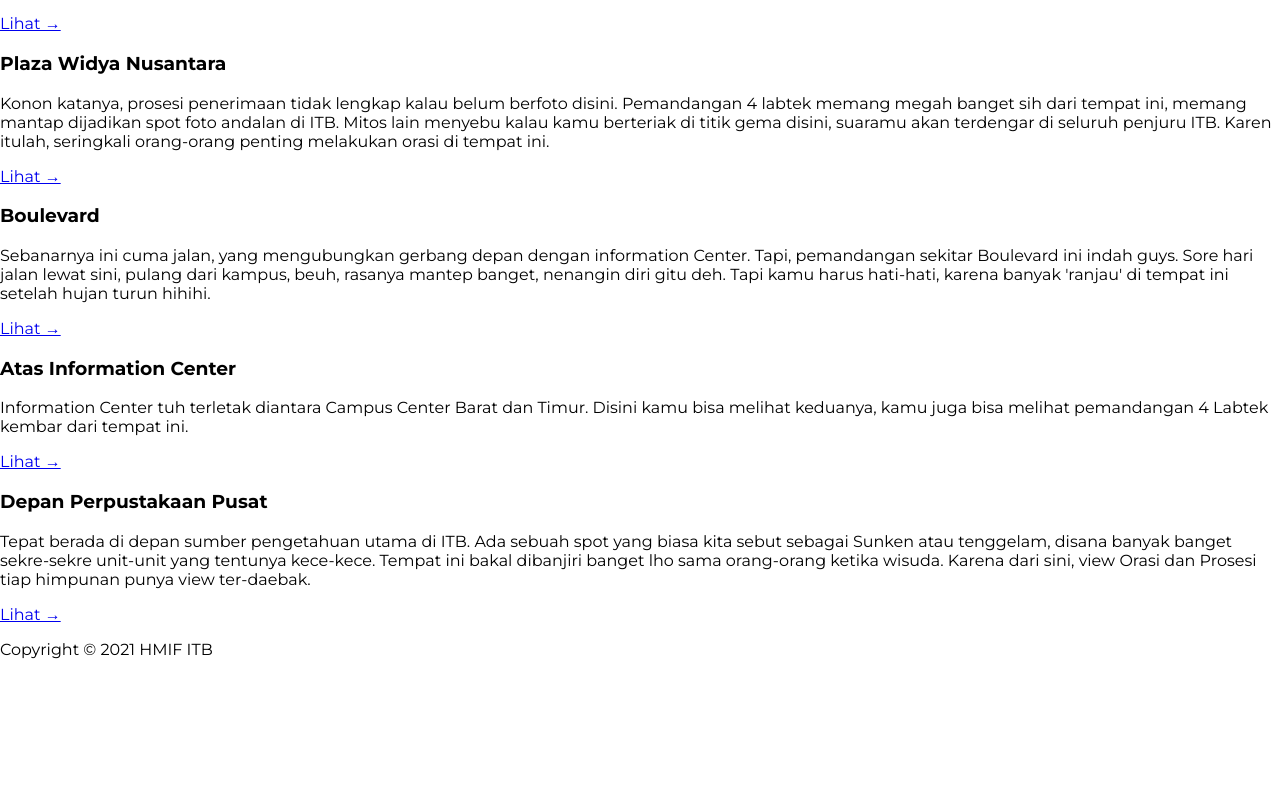
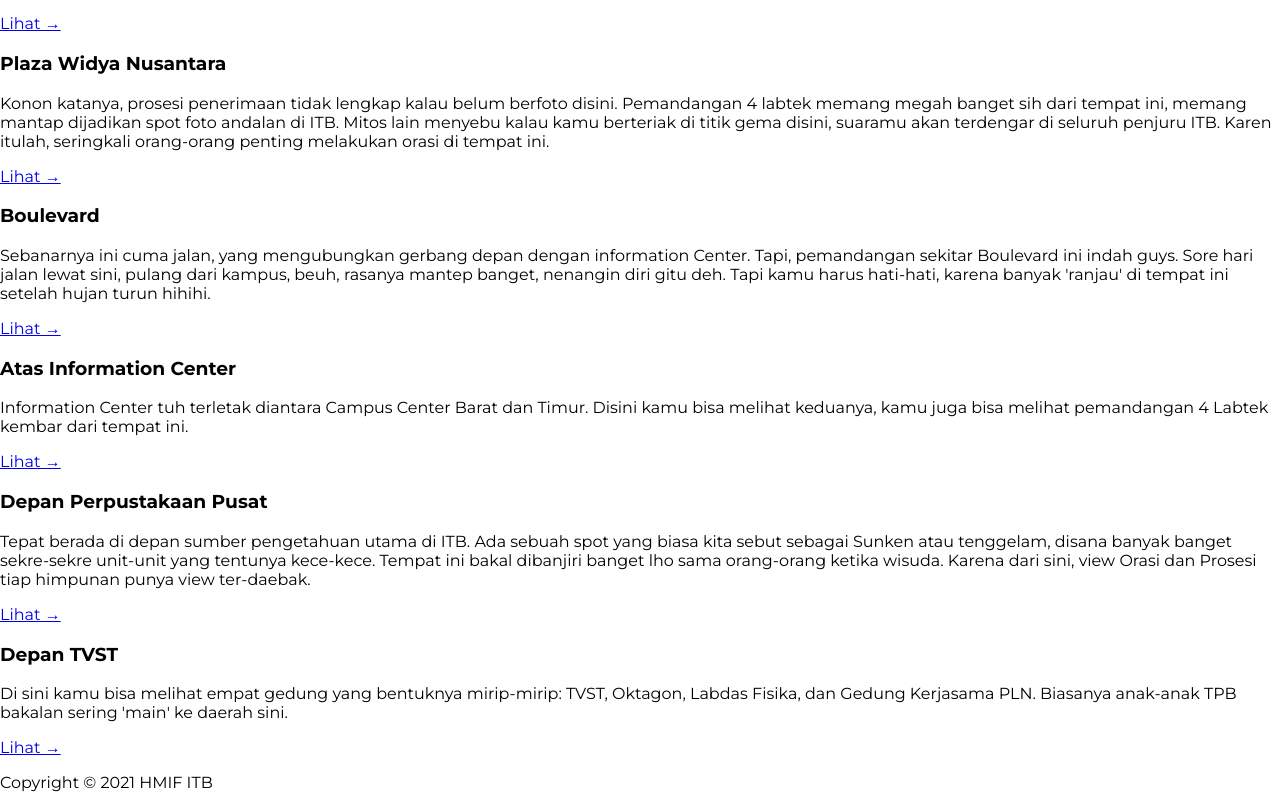
Before and after one commit to hmif-itb/labtek-v, a Next.js app: page / in a window 1280 px wide. Shown: the part 1948-2740 px from the top of the page. Before the commit the page ends 2607 px from the top, so only its background shows below. Built offline with nearby package versions, Linux system fonts and the light colour scheme; no server answers.

Commit message:
Use shader flat, add TVST

```diff
--- a/data.js
+++ b/data.js
@@ -130,4 +130,11 @@ module.exports = [
       "Tepat berada di depan sumber pengetahuan utama di ITB. Ada sebuah spot yang biasa kita sebut sebagai Sunken atau tenggelam, disana banyak banget sekre-sekre unit-unit yang tentunya kece-kece. Tempat ini bakal dibanjiri banget lho sama orang-orang ketika wisuda. Karena dari sini, view Orasi dan Prosesi tiap himpunan punya view ter-daebak.",
     src: "/360/depanperpus.jpg",
   },
+  {
+    slug: "depan-tvst",
+    title: "Depan TVST",
+    body:
+      "Di sini kamu bisa melihat empat gedung yang bentuknya mirip-mirip: TVST, Oktagon, Labdas Fisika, dan Gedung Kerjasama PLN. Biasanya anak-anak TPB bakalan sering 'main' ke daerah sini.",
+    src: "/360/depantvst.jpg",
+  },
 ];
--- a/pages/explore/[slug].js
+++ b/pages/explore/[slug].js
@@ -31,11 +31,11 @@ export default function Explore() {
       </Head>
       <div className="w-full h-full absolute">
         {appRendered && (
-          <Scene embedded>
+          <Scene embedded light="defaultLightsEnabled: false">
             <a-assets>
               <img src={entry.src} id="sky" />
             </a-assets>
-            <a-sky src="#sky" rotation="0 90 0"></a-sky>
+            <a-sky src="#sky" rotation="0 90 0" material="shader:flat"></a-sky>
             <a-camera look-controls="reverseMouseDrag: true" />
           </Scene>
         )}
```
